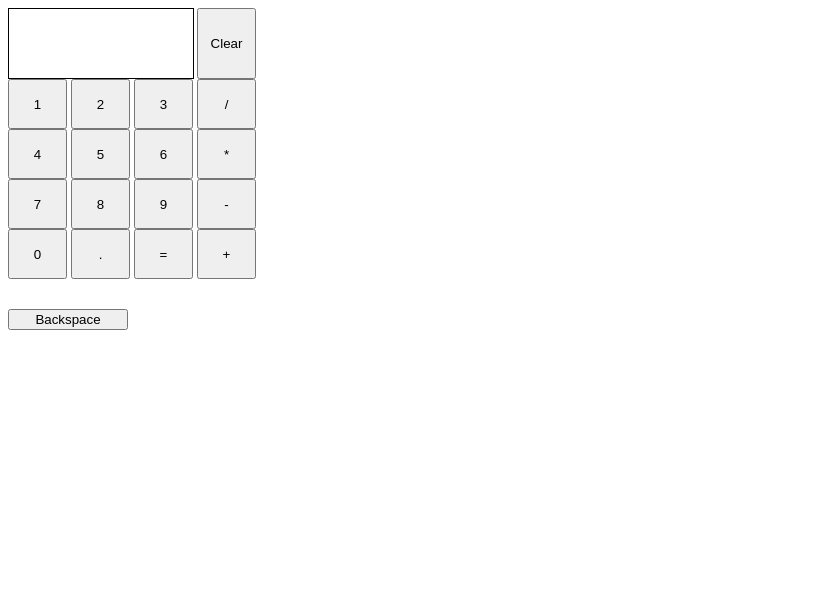
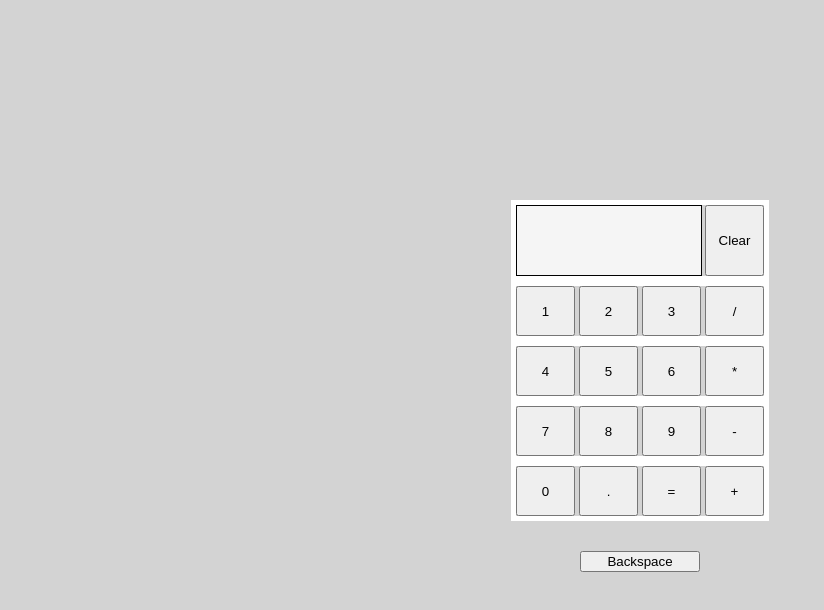
Before and after one commit to jsdev4web/calculator, a plain HTML site: page index.html in a window 1280 px wide. Shown: the whole page, without its empty margins (0-824 px from the left). Drawn offline with Linux system fonts and the light colour scheme.

Commit message:
I am done

```diff
--- a/style.css
+++ b/style.css
@@ -1,6 +1,21 @@
+body {
+    background-color: lightgrey;
+}
+
 .main {
     display: flex;
     flex-direction: column;
+    justify-content: center;
+    align-items: center;
+    margin-top: 200px;
+}
+
+.displayClear {
+    border: 5px solid white;
+}
+
+.rowHolder {
+    border: 5px solid white;
 }
 
 .displayClear {
@@ -9,6 +24,7 @@
 
 #display {
     color: black;
+    background-color: whitesmoke;
     font-size: xx-large;
     text-align: center;
     padding-top: 15px;
```
